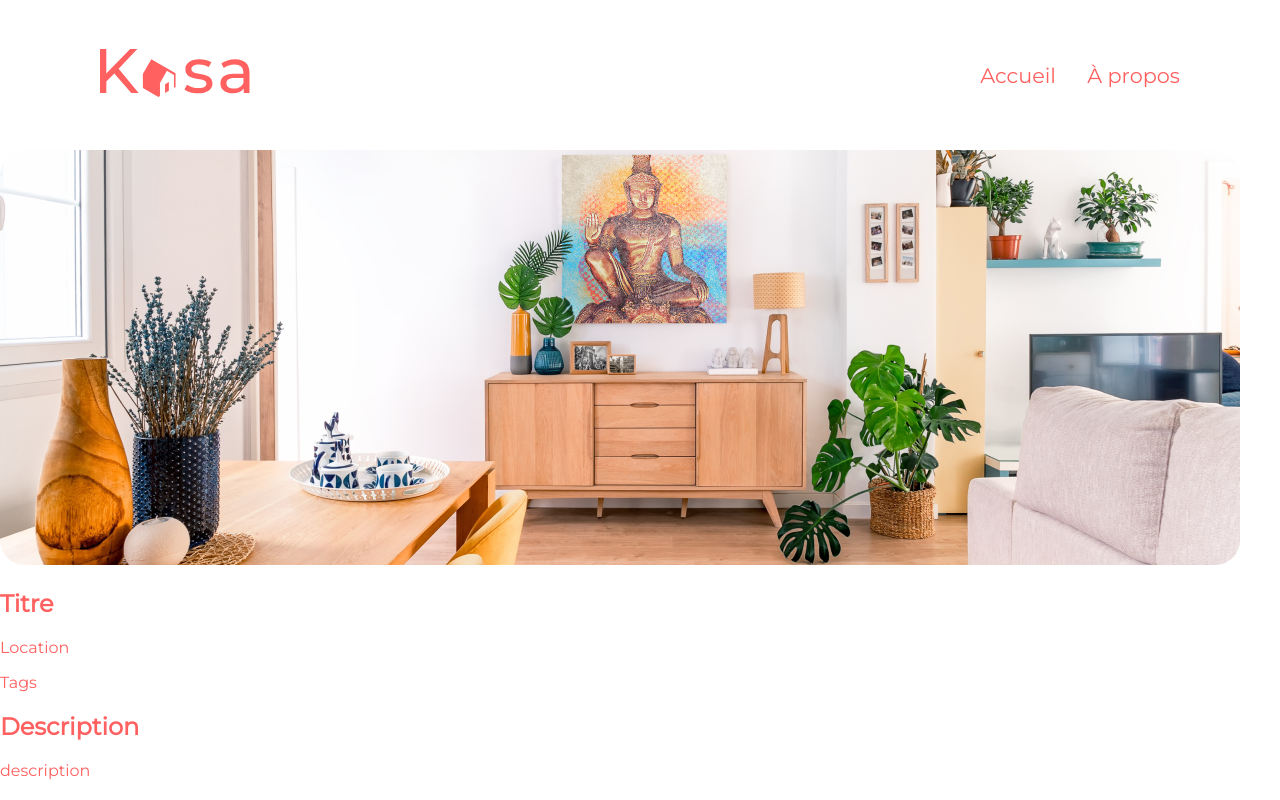
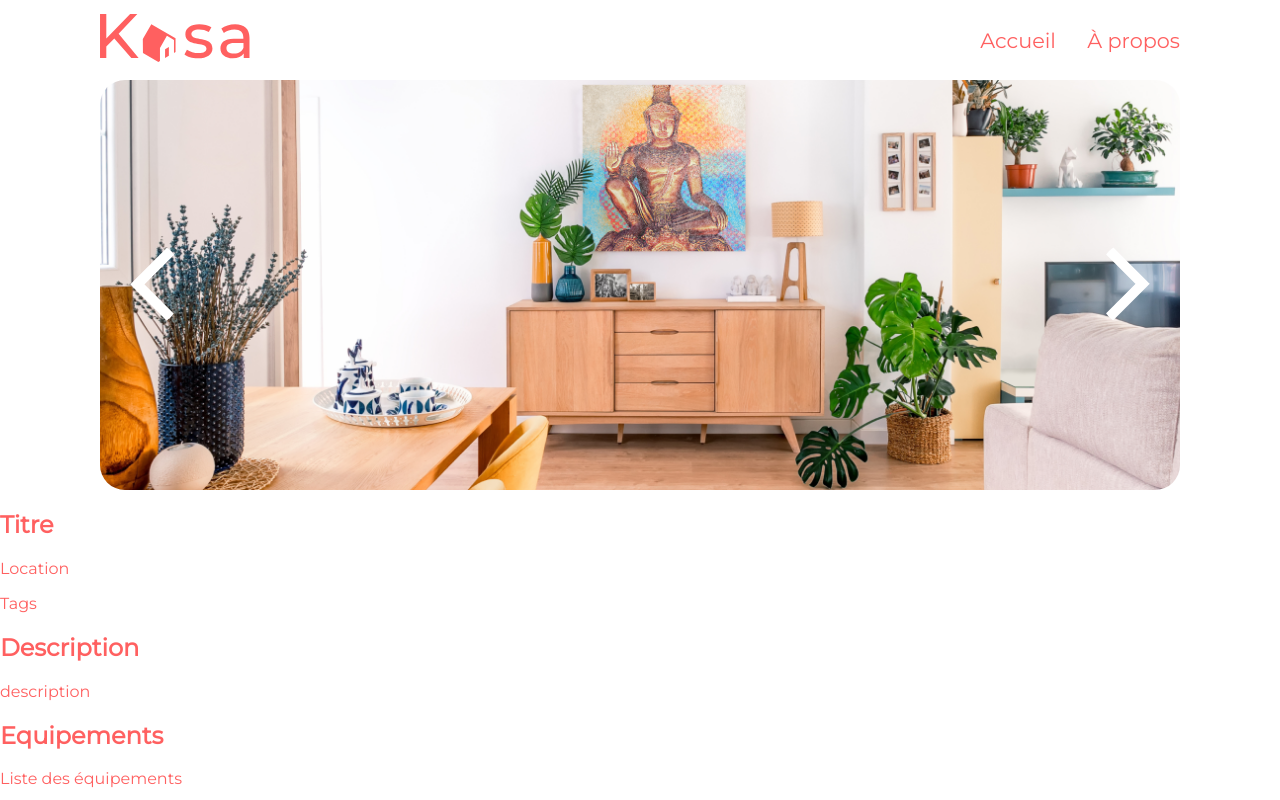
Before and after one commit to Eline31/kasa, a React (Create React App) app: page /place/1 in a window 1280 px wide. Shown: the top 800 px of the page. Built offline with nearby package versions, Linux system fonts and the light colour scheme.

Commit message:
layout carrousel OK with no content

```diff
--- a/src/components/Banner/index.jsx
+++ b/src/components/Banner/index.jsx
@@ -8,7 +8,6 @@ const BannerContainer = styled.section`
   background: black;
   border-radius: 25px;
   max-height: 220px;
-  border-box: box-sizing;
   h1 {
     color: black;
     width: 100%;
@@ -23,7 +22,6 @@ const BannerContainer = styled.section`
     font-size: 2.5em;
     margin: 0px;
     padding: 20px;
-    box-sizing: border-box;
   }
   img {
     width: 100%;
--- a/src/components/Card/index.jsx
+++ b/src/components/Card/index.jsx
@@ -12,7 +12,6 @@ const CardContainer = styled.div`
     ${colors.primary} 65%,
     rgba(0, 0, 0, 0.8) 125%
   );
-  box-sizing: border-box;
   padding: 10px;
   display: flex;
   img {
@@ -24,7 +23,6 @@ const CardContainer = styled.div`
   h2 {
     color: white;
     height: 84px;
-    box-sizing: border-box;
     font-weight: 500;
     font-size: 18px;
     display: flex;
--- /dev/null
+++ b/src/components/Carrousel/index.jsx
@@ -0,0 +1,59 @@
+import data from '../../data/data.json'
+import arrowleft from '../../assets/arrow_left.png'
+import arrowright from '../../assets/arrow_right.png'
+import styled from 'styled-components'
+import img from '../../assets/Background_component.png'
+
+const CarrouselContainer = styled.div`
+  display: flex;
+  position: relative;
+  height: 410px;
+  margin: 0px 100px;
+  border-radius: 25px;
+  button:first-child {
+    position: absolute;
+    left: 20px;
+    background: none;
+    border: none;
+    padding-left: 10px;
+    align-self: center;
+    cursor: pointer;
+  }
+  button:last-child {
+    position: absolute;
+    right: 20px;
+    background: none;
+    border: none;
+    padding-right: 10px;
+    align-self: center;
+    cursor: pointer;
+  }
+  img {
+    width: 100%;
+    object-fit: cover;
+    border-radius: 25px;
+  }
+`
+
+function Carrousel() {
+  console.log(data)
+  return (
+    <CarrouselContainer>
+      <button>
+        <img src={arrowleft} alt="Flèche indiquant la gauche" />
+      </button>
+      {/* {data.pictures &&
+        data.pictures.map((picture, index) => (
+          <img key={`${picture}-${index}`} src={picture} alt="Logement">
+            {picture}
+          </img>
+        ))} */}
+      <img src={img} alt="test" />
+      <button>
+        <img src={arrowright} alt="Flèche indiquant la droite" />
+      </button>
+    </CarrouselContainer>
+  )
+}
+
+export default Carrousel
--- a/src/pages/Home/index.jsx
+++ b/src/pages/Home/index.jsx
@@ -13,7 +13,6 @@ const CardsContainer = styled.section`
   display: grid;
   grid-template-columns: repeat(auto-fit, minmax(max(340px, 30%), 1fr));
   grid-gap: 2rem;
-  box-sizing: border-box;
   justify-items: center;
   margin: 0px 100px 100px 100px;
 `
--- a/src/pages/Place/index.jsx
+++ b/src/pages/Place/index.jsx
@@ -1,12 +1,19 @@
 // import { useParams } from 'react-router-dom'
-import PlaceImg from '../../assets/Background_component.png'
+// import PlaceImg from '../../assets/Background_component.png'
+import Carrousel from '../../components/Carrousel'
+import styled from 'styled-components'
+
+const ComponentContainer = styled.div``
 
 function Place() {
   //   const { id } = useParams()
   return (
     <div>
       <section>
-        <img src={PlaceImg} alt="Intérieur d'un logement" />
+        <ComponentContainer>
+          <Carrousel />
+        </ComponentContainer>
+        {/* <img src={PlaceImg} alt="Intérieur d'un logement" /> */}
         <h1>Titre</h1>
         <p>Location</p>
         <p>Tags</p>
--- a/src/utils/style/GlobalStyle.jsx
+++ b/src/utils/style/GlobalStyle.jsx
@@ -4,7 +4,8 @@ import colors from './Colors'
 const GlobalStyle = createGlobalStyle`
 * {
   font-family: 'Montserrat', sans-serif;
-  color: ${colors.primary}
+  color: ${colors.primary};
+  box-sizing: border-box;
 }
 body {
     margin: 0px;
```
Also changed, not shown: src/assets/arrow_left.png (added), src/assets/arrow_right.png (added).
